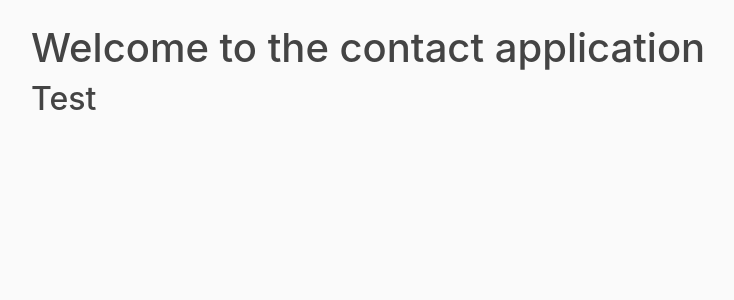
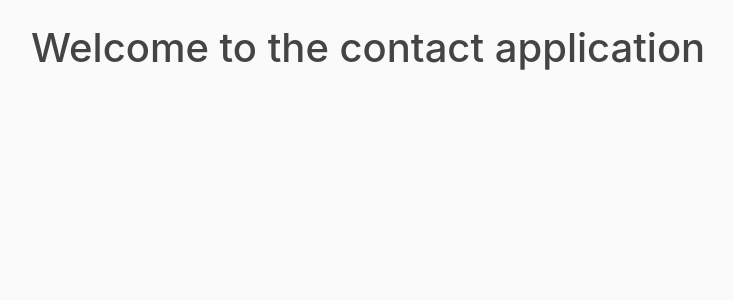
Before and after one commit to C1003593/Development-Project, a Django app: page / in a window 1280 px wide. Shown: the part 56-356 px from the top of the page, without its empty margins (54-788 px from the left). Run offline with Django 5.2, Linux system fonts and the light colour scheme; some libraries are stand-ins or nearby versions.

Commit message:
27/01/2024 Removed test.

```diff
--- a/ContactApplication/templates/ContactApplication/home.html
+++ b/ContactApplication/templates/ContactApplication/home.html
@@ -1,5 +1,4 @@
 {% extends "ContactApplication/base.html" %}
 {% block content %}
     <h1>Welcome to the contact application</h1>
-    <h2>Test</h2>
 {% endblock content %}
```
